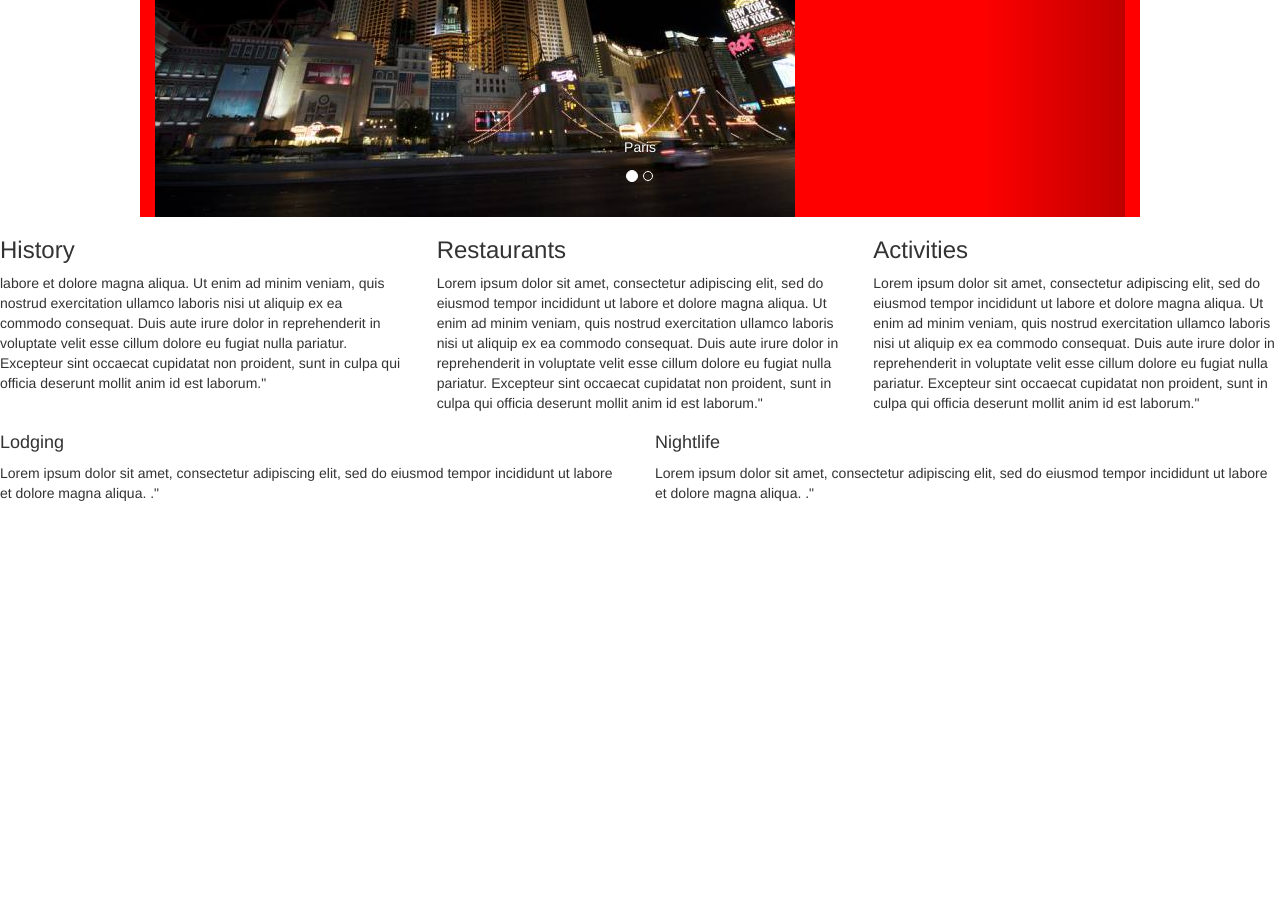
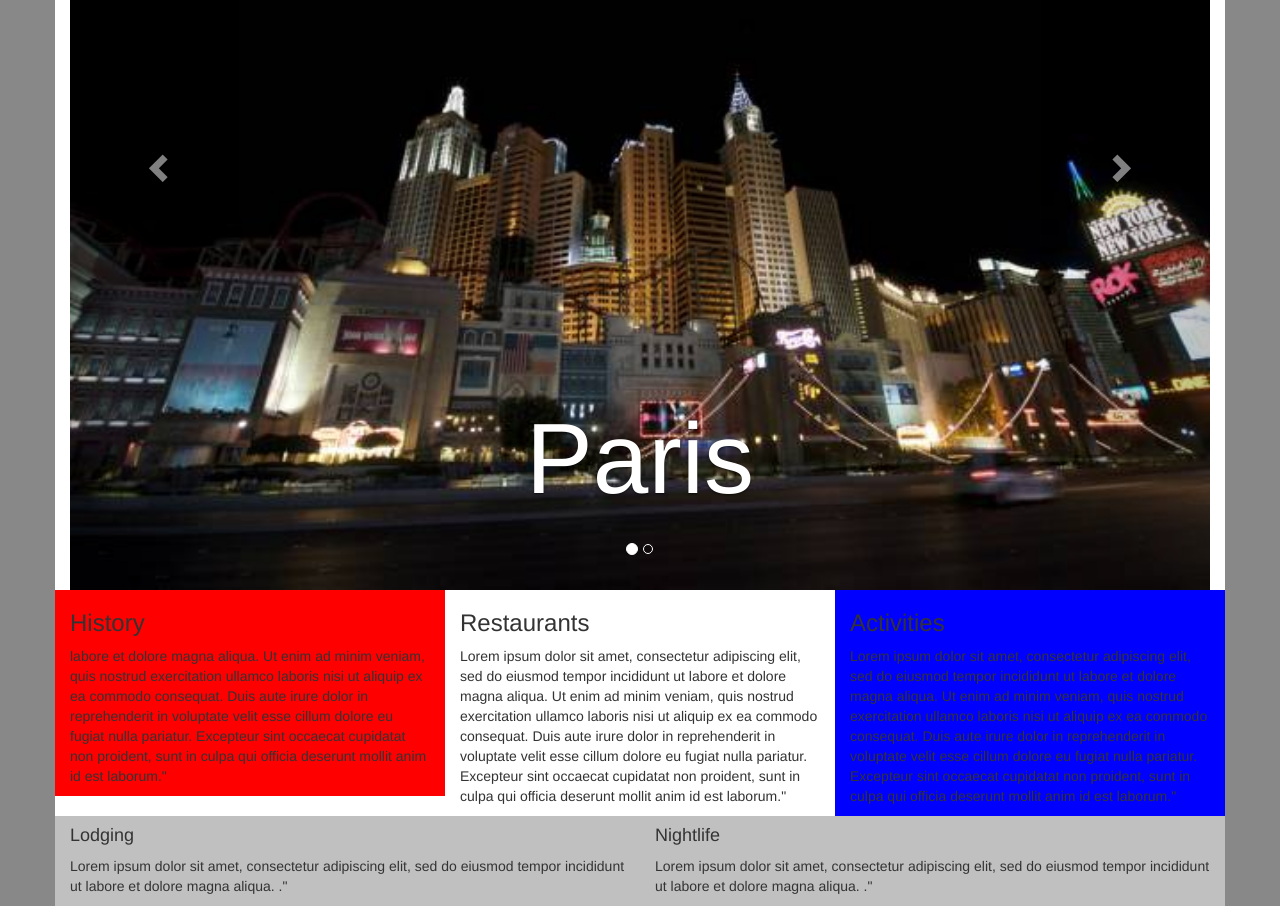
Before and after one commit to netzeln/vacation, a plain HTML site: page index.html in a window 1280 px wide. Shown: the part 596-1502 px from the top of the page. Before the commit the page ends 1109 px from the top, so only its background shows below. Drawn offline with nearby package versions, Linux system fonts and the light colour scheme.

Commit message:
update readme and main page

```diff
--- a/css/styles.css
+++ b/css/styles.css
@@ -1,13 +1,44 @@
 body {
-  padding-top:0px;
-}
-.container {
-  max-width: 1000px;
-  background-color: red;
+  background-color: #888888;
 }
 
+.container {
+  max-width: 1800px;
+  background-color: white;
+}
+
+.topjumbo{
+  padding-top: 70px;
+}
 .site-title {
   font-size: 55px;
   font-style: italic;
   color:black;
 }
+.carousel-caption {
+  font-size: 100px;
+  color: white;
+}
+.item img {
+  height: 200px;
+  width: 100%;
+
+}
+.column-red{
+background-color: red;
+}
+
+.column-blue{
+background-color: blue;
+}
+
+.column-white{
+background-color: white;
+}
+
+
+
+.column-color2{
+  background: #c0c0c0;
+
+}
--- a/index.html
+++ b/index.html
@@ -10,7 +10,7 @@
   </head>
   <body>
 
-    <div class="navbar navbar-default">
+    <div class="navbar navbar-default navbar-fixed-top">
         <div class="container">
           <a class="navbar-brand text-muted site-title" href="#">Visit Paris</a>
           <div class="collapse navbar-collapse">
@@ -28,7 +28,7 @@
         </div>
       </div>
 
-    <div class="container">
+    <div class="container topjumbo">
 
     <div class="jumbotron">
       <p class="lead">labore et dolore magna aliqua. Ut enim ad minim veniam, quis nostrud exercitation ullamco laboris nisi ut aliquip ex ea commodo consequat. </p>
@@ -49,10 +49,11 @@
        <!-- Wrapper for slides -->
        <div class="carousel-inner" role="listbox">
          <div class="item active">
-           <img src="images/city.jpg" alt="Paris!">
+
            <div class="carousel-caption">
             <p> Paris</p>
            </div>
+           <img src="images/city.jpg" alt="Paris!">
          </div>
          <div class="item">
            <img src="images/city2.jpg" alt="Paris?">
@@ -74,15 +75,15 @@
        </a>
      </div>
 </div>
-
+    <div class="container">
       <div class="row">
-          <div class="col-md-4">
+          <div class="col-md-4 column-red">
             <h3>History</h3>
             <p>
              labore et dolore magna aliqua. Ut enim ad minim veniam, quis nostrud exercitation ullamco laboris nisi ut aliquip ex ea commodo consequat. Duis aute irure dolor in reprehenderit in voluptate velit esse cillum dolore eu fugiat nulla pariatur. Excepteur sint occaecat cupidatat non proident, sunt in culpa qui officia deserunt mollit anim id est laborum."
             </p>
           </div>
-          <div  class="col-md-4"id="Restaurants">
+          <div class="col-md-4 column-white" id="Restaurants">
             <h3>Restaurants</h3>
             <p>
             Lorem ipsum dolor sit amet, consectetur adipiscing elit, sed do eiusmod tempor incididunt ut labore et dolore magna aliqua. Ut enim ad minim veniam, quis nostrud exercitation ullamco laboris nisi ut aliquip ex ea commodo consequat. Duis aute irure dolor in reprehenderit in voluptate velit esse cillum dolore eu fugiat nulla pariatur. Excepteur sint occaecat cupidatat non proident, sunt in culpa qui officia deserunt mollit anim id est laborum."
@@ -90,7 +91,7 @@
 
           </div>
 
-          <div class="col-md-4">
+          <div class="col-md-4 column-blue">
             <h3>Activities</h3>
             <p>
             Lorem ipsum dolor sit amet, consectetur adipiscing elit, sed do eiusmod tempor incididunt ut labore et dolore magna aliqua. Ut enim ad minim veniam, quis nostrud exercitation ullamco laboris nisi ut aliquip ex ea commodo consequat. Duis aute irure dolor in reprehenderit in voluptate velit esse cillum dolore eu fugiat nulla pariatur. Excepteur sint occaecat cupidatat non proident, sunt in culpa qui officia deserunt mollit anim id est laborum."
@@ -99,13 +100,13 @@
         </div>
 
         <div class="row">
-          <div class="col-md-6">
+          <div class="col-md-6 column-color2">
             <h4>Lodging</h4>
             <p>
             Lorem ipsum dolor sit amet, consectetur adipiscing elit, sed do eiusmod tempor incididunt ut labore et dolore magna aliqua. ."</p>
           </div>
 
-          <div class="col-md-6">
+          <div class="col-md-6 column-color2">
             <h4>Nightlife</h4>
             <p>
             Lorem ipsum dolor sit amet, consectetur adipiscing elit, sed do eiusmod tempor incididunt ut labore et dolore magna aliqua. ."</p>
@@ -113,6 +114,7 @@
        </div>
       </div>
     </div>
+  </div>
 
     <script src="http://code.jquery.com/jquery.js"></script>
     <script src="js/bootstrap.min.js"></script>
```
Also changed, not shown: images/flag.gif (added), 1 other file.
